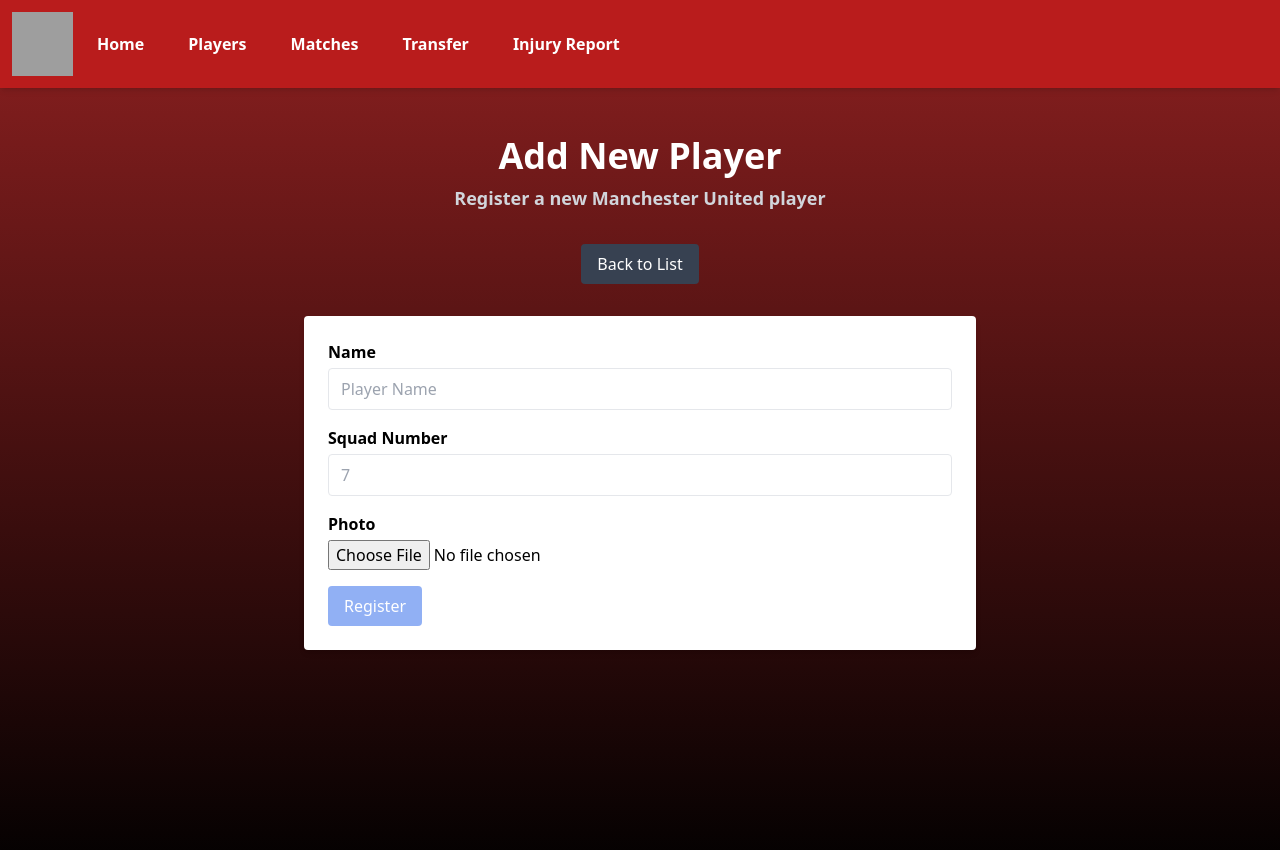
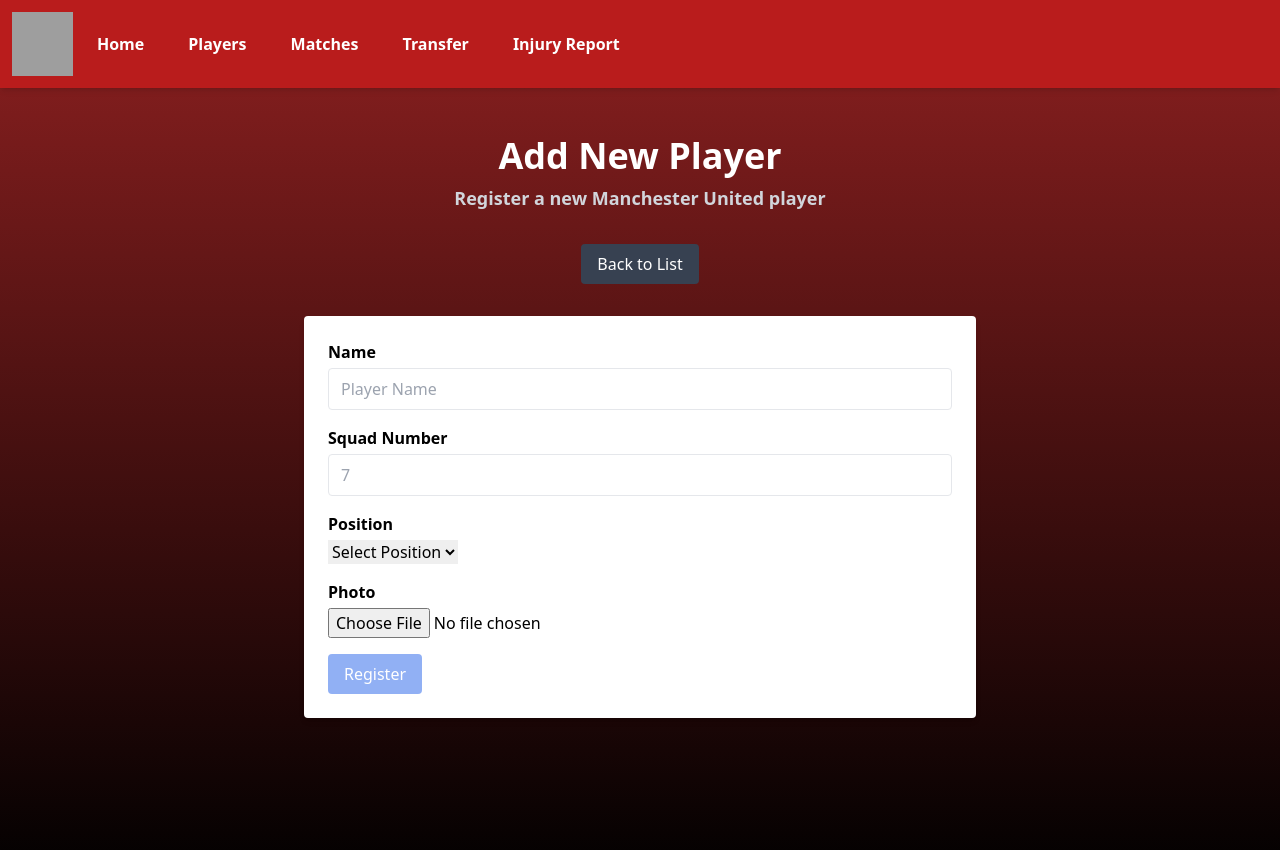
Before and after one commit to SotaTsurushima/manchester-is-red, a Nuxt app in the folder frontend/: page /players/add in a window 1280 px wide. Shown: the top 850 px of the page. Built offline with nearby package versions, Linux system fonts and the light colour scheme; grey boxes are pictures that could not be loaded.

Commit message:
add column for position

```diff
--- a/frontend/pages/players/add.vue
+++ b/frontend/pages/players/add.vue
@@ -33,6 +33,16 @@
           />
         </div>
         <div class="mb-4">
+          <label class="block mb-1 font-semibold">Position</label>
+          <select v-model="playerPosition" required>
+            <option value="" disabled>Select Position</option>
+            <option value="FW">FW</option>
+            <option value="MF">MF</option>
+            <option value="DF">DF</option>
+            <option value="GK">GK</option>
+          </select>
+        </div>
+        <div class="mb-4">
           <label class="block mb-1 font-semibold">Photo</label>
           <input type="file" @change="onFileChange" accept="image/*" required class="w-full" />
         </div>
@@ -61,6 +71,7 @@ import Title from '../../components/Title.vue'
 
 const playerName = ref('')
 const playerNumber = ref('')
+const playerPosition = ref('')
 const selectedFile = ref(null)
 const imageUrl = ref('')
 const loading = ref(false)
@@ -85,6 +96,7 @@ async function handleRegister() {
     const formData = new FormData()
     formData.append('name', playerName.value)
     formData.append('number', playerNumber.value)
+    formData.append('position', playerPosition.value)
     formData.append('file', selectedFile.value)
     formData.append('filename', selectedFile.value.name)
 
```
Also changed, not shown: 1 other file (tests, documents, lock files or other folders).
